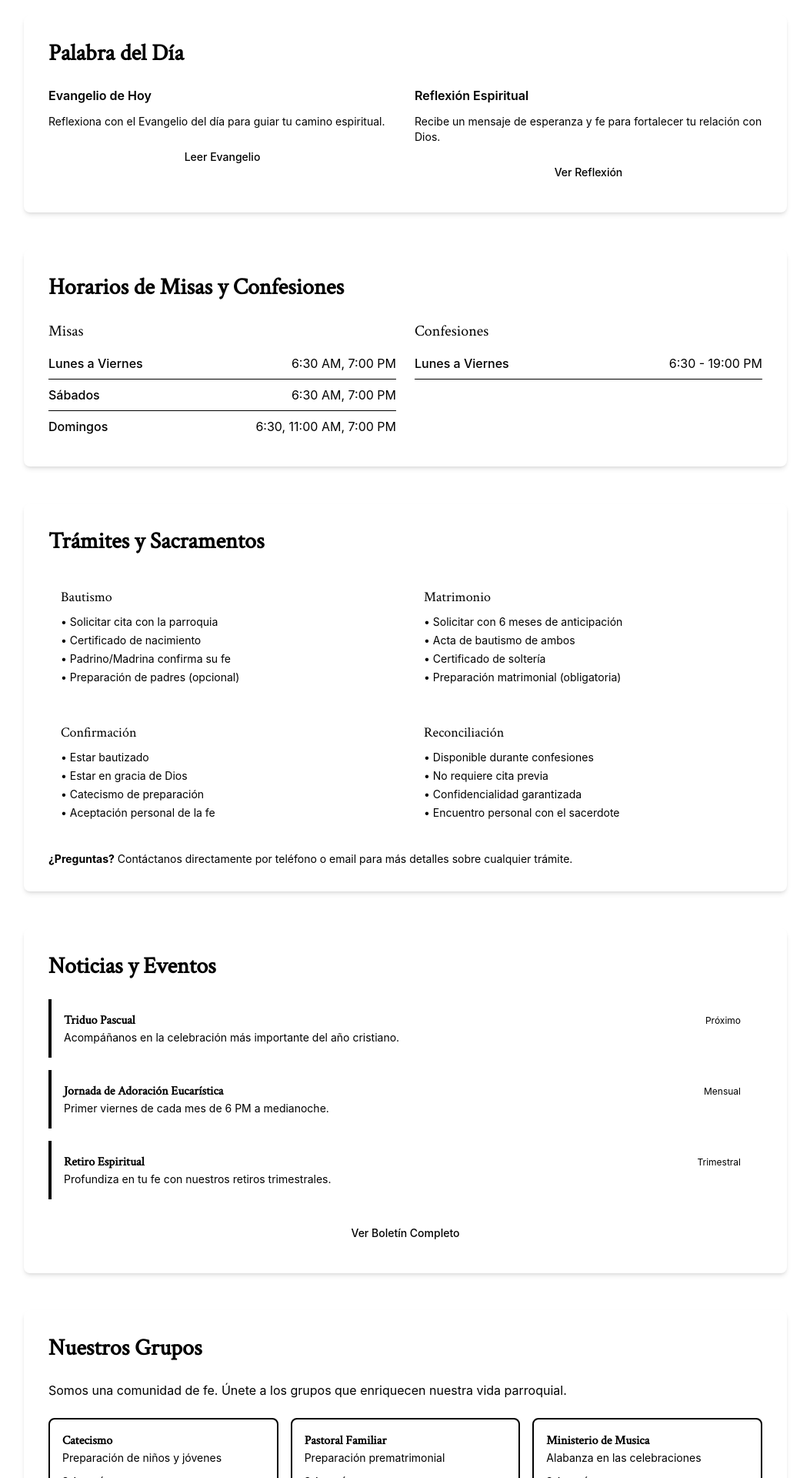
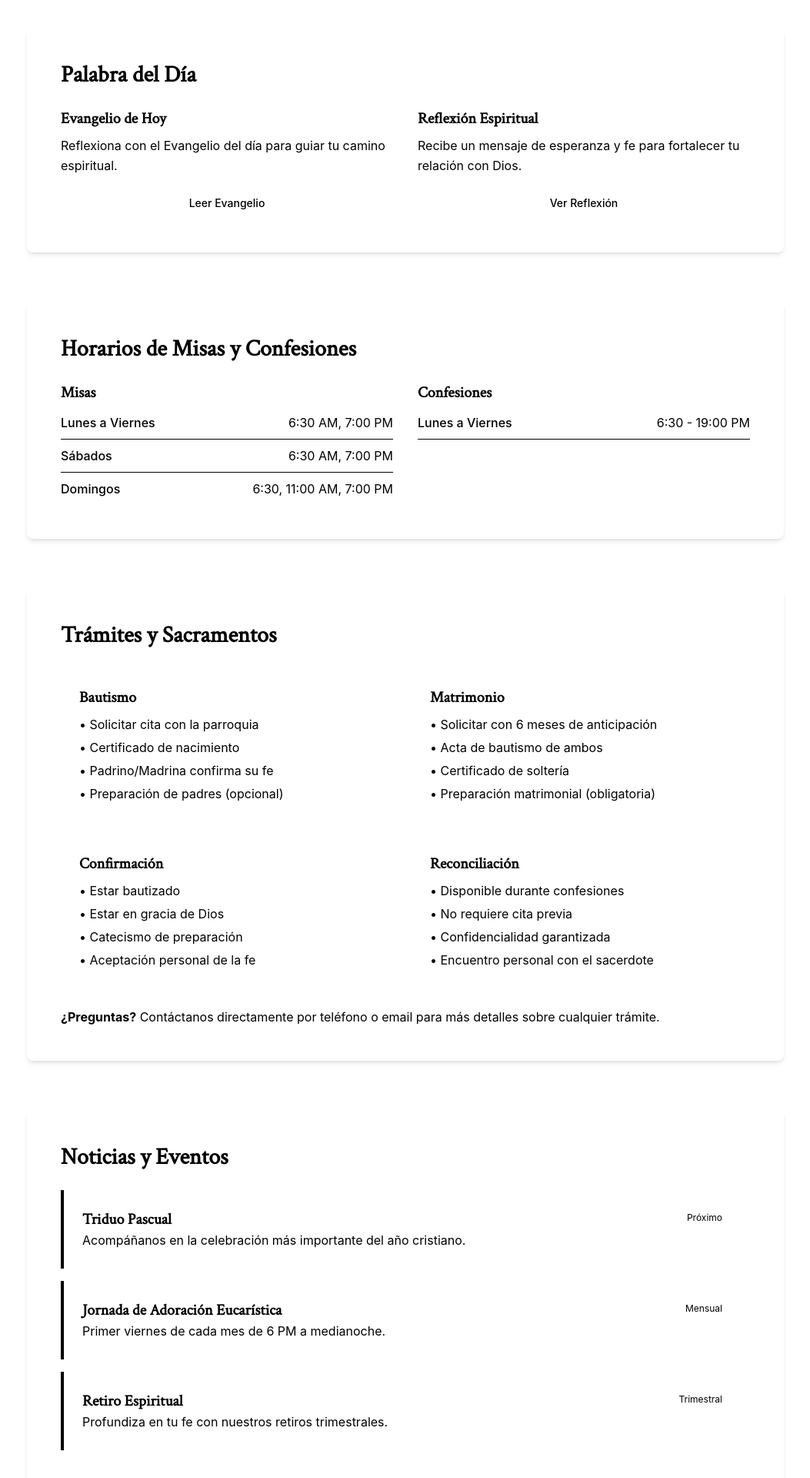
Before and after one commit to Feliverse/delcarmen, a React (Vite) app: page / in a window 1280 px wide. Shown: the part 880-2800 px from the top of the page at 77% size, without its empty margins (113-1166 px from the left). Built offline with nearby package versions, Linux system fonts and the light colour scheme; no server answers.

Commit message:
QA mobil first

```diff
--- a/src/App.tsx
+++ b/src/App.tsx
@@ -141,7 +141,7 @@ function App() {
       <Navbar links={NAV_LINKS} />
       <HeroSection />
 
-      <main className="mx-auto max-w-5xl space-y-12 px-4 py-12">
+      <main className="mx-auto max-w-5xl space-y-10 px-4 py-10 sm:px-5 md:space-y-14 md:py-14 lg:space-y-16 lg:py-16">
         <WordSection
           gospelContent={gospelContent}
           showGospel={showGospel}
--- a/src/components/modals/GroupModal.tsx
+++ b/src/components/modals/GroupModal.tsx
@@ -13,8 +13,8 @@ export function GroupModal({ group, onClose, whatsappLink }: GroupModalProps) {
     <div className="fixed inset-0 z-[70] bg-black/70 backdrop-blur-sm" onClick={onClose}>
       <div className="h-full w-full overflow-hidden bg-white shadow-2xl ring-1 ring-black/10 md:mx-auto md:my-[7.5vh] md:h-[85vh] md:w-[85vw] md:rounded-xl">
         <div className="flex h-full flex-col" onClick={(event) => event.stopPropagation()}>
-          <div className="flex items-center justify-between border-b border-conventual-ash/30 px-4 py-3 md:px-6 md:py-4">
-            <h3 className="font-serif text-2xl font-semibold text-conventual-habit md:text-3xl">{group.name}</h3>
+          <div className="flex items-center justify-between gap-3 border-b border-conventual-ash/30 px-4 py-3 md:px-6 md:py-4">
+            <h3 className="min-w-0 break-words font-serif text-xl font-semibold text-conventual-habit sm:text-2xl md:text-3xl">{group.name}</h3>
             <button
               type="button"
               aria-label="Cerrar modal"
@@ -41,7 +41,7 @@ export function GroupModal({ group, onClose, whatsappLink }: GroupModalProps) {
             </div>
 
             <div className="overflow-hidden rounded-lg border border-conventual-ash/25 bg-white shadow-sm">
-              <img src={group.image} alt={group.name} className="h-full min-h-64 w-full object-cover" />
+              <img src={group.image} alt={group.name} className="h-56 w-full object-cover sm:h-72 md:h-full md:min-h-64" />
             </div>
           </div>
         </div>
--- a/src/components/sections/GroupsSection.tsx
+++ b/src/components/sections/GroupsSection.tsx
@@ -7,10 +7,10 @@ type GroupsSectionProps = {
 
 export function GroupsSection({ groups, onSelectGroup }: GroupsSectionProps) {
   return (
-    <section id="grupos" className="scroll-mt-24 rounded-lg bg-white p-6 shadow-md md:p-8">
-      <h2 className="mb-6 font-serif text-3xl font-semibold text-conventual-habit">Nuestros Grupos</h2>
+    <section id="grupos" className="animate-fade-in-soft scroll-mt-24 rounded-lg bg-white p-5 shadow-md md:p-10 lg:p-11">
+      <h2 className="mb-4 font-serif text-2xl font-semibold text-conventual-habit md:mb-6 md:text-3xl">Nuestros Grupos</h2>
 
-      <p className="mb-6 text-conventual-ash">
+      <p className="mb-5 text-sm leading-relaxed text-conventual-ash md:mb-6 md:text-base">
         Somos una comunidad de fe. Únete a los grupos que enriquecen nuestra vida parroquial.
       </p>
 
@@ -27,10 +27,10 @@ export function GroupsSection({ groups, onSelectGroup }: GroupsSectionProps) {
                 onSelectGroup(grupo);
               }
             }}
-            className="rounded-lg border-2 border-conventual-ash p-4 text-left transition hover:border-conventual-gold hover:bg-conventual-light focus:outline-none focus:ring-2 focus:ring-conventual-gold/60"
+            className="rounded-lg border-2 border-conventual-ash p-4 text-left transition hover:border-conventual-gold hover:bg-conventual-light focus:outline-none focus:ring-2 focus:ring-conventual-gold/60 md:p-6"
           >
-            <h3 className="font-serif font-semibold text-conventual-habit">{grupo.name}</h3>
-            <p className="text-sm text-conventual-ash">{grupo.shortDescription}</p>
+            <h3 className="font-serif text-lg font-semibold text-conventual-habit md:text-xl">{grupo.name}</h3>
+            <p className="text-sm leading-relaxed text-conventual-ash md:text-base">{grupo.shortDescription}</p>
             <button
               type="button"
               onClick={() => onSelectGroup(grupo)}
--- a/src/components/sections/NewsSection.tsx
+++ b/src/components/sections/NewsSection.tsx
@@ -4,15 +4,15 @@ type NewsSectionProps = {
 
 export function NewsSection({ primaryButtonClass }: NewsSectionProps) {
   return (
-    <section id="noticias" className="scroll-mt-24 rounded-lg bg-white p-6 shadow-md md:p-8">
-      <h2 className="mb-6 font-serif text-3xl font-semibold text-conventual-habit">Noticias y Eventos</h2>
+    <section id="noticias" className="animate-fade-in-soft scroll-mt-24 rounded-lg bg-white p-5 shadow-md md:p-10 lg:p-11">
+      <h2 className="mb-4 font-serif text-2xl font-semibold text-conventual-habit md:mb-6 md:text-3xl">Noticias y Eventos</h2>
 
       <div className="space-y-4">
-        <div className="border-l-4 border-conventual-gold bg-conventual-light p-4">
-          <div className="flex items-start justify-between">
+        <div className="border-l-4 border-conventual-gold bg-conventual-light p-4 md:p-6">
+          <div className="flex flex-col gap-3 sm:flex-row sm:items-start sm:justify-between">
             <div>
-              <h3 className="font-serif font-semibold text-conventual-habit">Triduo Pascual</h3>
-              <p className="text-sm text-conventual-ash">
+              <h3 className="font-serif text-lg font-semibold text-conventual-habit md:text-xl">Triduo Pascual</h3>
+              <p className="text-sm leading-relaxed text-conventual-ash md:text-base">
                 Acompáñanos en la celebración más importante del año cristiano.
               </p>
             </div>
@@ -20,21 +20,21 @@ export function NewsSection({ primaryButtonClass }: NewsSectionProps) {
           </div>
         </div>
 
-        <div className="border-l-4 border-conventual-gold bg-conventual-light p-4">
-          <div className="flex items-start justify-between">
+        <div className="border-l-4 border-conventual-gold bg-conventual-light p-4 md:p-6">
+          <div className="flex flex-col gap-3 sm:flex-row sm:items-start sm:justify-between">
             <div>
-              <h3 className="font-serif font-semibold text-conventual-habit">Jornada de Adoración Eucarística</h3>
-              <p className="text-sm text-conventual-ash">Primer viernes de cada mes de 6 PM a medianoche.</p>
+              <h3 className="font-serif text-lg font-semibold text-conventual-habit md:text-xl">Jornada de Adoración Eucarística</h3>
+              <p className="text-sm leading-relaxed text-conventual-ash md:text-base">Primer viernes de cada mes de 6 PM a medianoche.</p>
             </div>
             <span className="rounded-md bg-conventual-habit px-3 py-1 text-xs text-conventual-light">Mensual</span>
           </div>
         </div>
 
-        <div className="border-l-4 border-conventual-gold bg-conventual-light p-4">
-          <div className="flex items-start justify-between">
+        <div className="border-l-4 border-conventual-gold bg-conventual-light p-4 md:p-6">
+          <div className="flex flex-col gap-3 sm:flex-row sm:items-start sm:justify-between">
             <div>
-              <h3 className="font-serif font-semibold text-conventual-habit">Retiro Espiritual</h3>
-              <p className="text-sm text-conventual-ash">Profundiza en tu fe con nuestros retiros trimestrales.</p>
+              <h3 className="font-serif text-lg font-semibold text-conventual-habit md:text-xl">Retiro Espiritual</h3>
+              <p className="text-sm leading-relaxed text-conventual-ash md:text-base">Profundiza en tu fe con nuestros retiros trimestrales.</p>
             </div>
             <span className="rounded-md bg-conventual-habit px-3 py-1 text-xs text-conventual-light">Trimestral</span>
           </div>
--- a/src/components/sections/ProceduresSection.tsx
+++ b/src/components/sections/ProceduresSection.tsx
@@ -1,12 +1,12 @@
 export function ProceduresSection() {
   return (
-    <section id="tramites" className="scroll-mt-24 rounded-lg bg-white p-6 shadow-md md:p-8">
-      <h2 className="mb-6 font-serif text-3xl font-semibold text-conventual-habit">Trámites y Sacramentos</h2>
+    <section id="tramites" className="animate-fade-in-soft scroll-mt-24 rounded-lg bg-white p-5 shadow-md md:p-10 lg:p-11">
+      <h2 className="mb-4 font-serif text-2xl font-semibold text-conventual-habit md:mb-6 md:text-3xl">Trámites y Sacramentos</h2>
 
       <div className="grid gap-4 md:grid-cols-2">
-        <div className="rounded-lg bg-conventual-light p-4">
-          <h3 className="mb-2 font-serif text-lg text-conventual-habit">Bautismo</h3>
-          <ul className="space-y-1 text-sm text-conventual-ash">
+        <div className="rounded-lg bg-conventual-light p-4 md:p-6">
+          <h3 className="mb-2 font-serif text-lg font-semibold text-conventual-habit md:text-xl">Bautismo</h3>
+          <ul className="space-y-1 text-sm leading-relaxed text-conventual-ash md:text-base">
             <li>• Solicitar cita con la parroquia</li>
             <li>• Certificado de nacimiento</li>
             <li>• Padrino/Madrina confirma su fe</li>
@@ -14,9 +14,9 @@ export function ProceduresSection() {
           </ul>
         </div>
 
-        <div className="rounded-lg bg-conventual-light p-4">
-          <h3 className="mb-2 font-serif text-lg text-conventual-habit">Matrimonio</h3>
-          <ul className="space-y-1 text-sm text-conventual-ash">
+        <div className="rounded-lg bg-conventual-light p-4 md:p-6">
+          <h3 className="mb-2 font-serif text-lg font-semibold text-conventual-habit md:text-xl">Matrimonio</h3>
+          <ul className="space-y-1 text-sm leading-relaxed text-conventual-ash md:text-base">
             <li>• Solicitar con 6 meses de anticipación</li>
             <li>• Acta de bautismo de ambos</li>
             <li>• Certificado de soltería</li>
@@ -24,9 +24,9 @@ export function ProceduresSection() {
           </ul>
         </div>
 
-        <div className="rounded-lg bg-conventual-light p-4">
-          <h3 className="mb-2 font-serif text-lg text-conventual-habit">Confirmación</h3>
-          <ul className="space-y-1 text-sm text-conventual-ash">
+        <div className="rounded-lg bg-conventual-light p-4 md:p-6">
+          <h3 className="mb-2 font-serif text-lg font-semibold text-conventual-habit md:text-xl">Confirmación</h3>
+          <ul className="space-y-1 text-sm leading-relaxed text-conventual-ash md:text-base">
             <li>• Estar bautizado</li>
             <li>• Estar en gracia de Dios</li>
             <li>• Catecismo de preparación</li>
@@ -34,9 +34,9 @@ export function ProceduresSection() {
           </ul>
         </div>
 
-        <div className="rounded-lg bg-conventual-light p-4">
-          <h3 className="mb-2 font-serif text-lg text-conventual-habit">Reconciliación</h3>
-          <ul className="space-y-1 text-sm text-conventual-ash">
+        <div className="rounded-lg bg-conventual-light p-4 md:p-6">
+          <h3 className="mb-2 font-serif text-lg font-semibold text-conventual-habit md:text-xl">Reconciliación</h3>
+          <ul className="space-y-1 text-sm leading-relaxed text-conventual-ash md:text-base">
             <li>• Disponible durante confesiones</li>
             <li>• No requiere cita previa</li>
             <li>• Confidencialidad garantizada</li>
@@ -45,7 +45,7 @@ export function ProceduresSection() {
         </div>
       </div>
 
-      <p className="mt-6 text-sm text-conventual-ash">
+      <p className="mt-5 text-sm leading-relaxed text-conventual-ash md:mt-6 md:text-base">
         <strong>¿Preguntas?</strong> Contáctanos directamente por teléfono o email para más detalles sobre cualquier trámite.
       </p>
     </section>
--- a/src/components/sections/SchedulesSection.tsx
+++ b/src/components/sections/SchedulesSection.tsx
@@ -1,23 +1,23 @@
 export function SchedulesSection() {
   return (
-    <section id="horarios" className="scroll-mt-24 rounded-lg bg-white p-6 shadow-md md:p-8">
-      <h2 className="mb-6 font-serif text-3xl font-semibold text-conventual-habit">
+    <section id="horarios" className="animate-fade-in-soft scroll-mt-24 rounded-lg bg-white p-5 shadow-md md:p-10 lg:p-11">
+      <h2 className="mb-4 font-serif text-2xl font-semibold text-conventual-habit md:mb-6 md:text-3xl">
         Horarios de Misas y Confesiones
       </h2>
 
-      <div className="grid gap-6 md:grid-cols-2">
+      <div className="grid gap-5 md:grid-cols-2 md:gap-8">
         <div>
-          <h3 className="mb-4 font-serif text-xl text-conventual-habit">Misas</h3>
-          <ul className="space-y-2 text-conventual-ash">
-            <li className="flex justify-between border-b pb-2">
+          <h3 className="mb-3 font-serif text-lg font-semibold text-conventual-habit md:text-xl">Misas</h3>
+          <ul className="space-y-2 text-sm leading-relaxed text-conventual-ash md:text-base">
+            <li className="flex flex-col gap-1 border-b pb-2 sm:flex-row sm:items-center sm:justify-between">
               <span className="font-medium">Lunes a Viernes</span>
               <span>6:30 AM, 7:00 PM</span>
             </li>
-            <li className="flex justify-between border-b pb-2">
+            <li className="flex flex-col gap-1 border-b pb-2 sm:flex-row sm:items-center sm:justify-between">
               <span className="font-medium">Sábados</span>
               <span>6:30 AM, 7:00 PM</span>
             </li>
-            <li className="flex justify-between pb-2">
+            <li className="flex flex-col gap-1 pb-2 sm:flex-row sm:items-center sm:justify-between">
               <span className="font-medium">Domingos</span>
               <span>6:30, 11:00 AM, 7:00 PM</span>
             </li>
@@ -25,9 +25,9 @@ export function SchedulesSection() {
         </div>
 
         <div>
-          <h3 className="mb-4 font-serif text-xl text-conventual-habit">Confesiones</h3>
-          <ul className="space-y-2 text-conventual-ash">
-            <li className="flex justify-between border-b pb-2">
+          <h3 className="mb-3 font-serif text-lg font-semibold text-conventual-habit md:text-xl">Confesiones</h3>
+          <ul className="space-y-2 text-sm leading-relaxed text-conventual-ash md:text-base">
+            <li className="flex flex-col gap-1 border-b pb-2 sm:flex-row sm:items-center sm:justify-between">
               <span className="font-medium">Lunes a Viernes</span>
               <span>6:30 - 19:00 PM</span>
             </li>
--- a/src/components/sections/WordSection.tsx
+++ b/src/components/sections/WordSection.tsx
@@ -30,13 +30,13 @@ export function WordSection({
   primaryButtonClass,
 }: WordSectionProps) {
   return (
-    <section id="palabra" className="scroll-mt-24 rounded-lg bg-white p-6 shadow-md md:p-8">
-      <h2 className="mb-6 font-serif text-3xl font-semibold text-conventual-habit">Palabra del Día</h2>
+    <section id="palabra" className="animate-fade-in-soft scroll-mt-24 rounded-lg bg-white p-5 shadow-md md:p-10 lg:p-11">
+      <h2 className="mb-4 font-serif text-2xl font-semibold text-conventual-habit md:mb-6 md:text-3xl">Palabra del Día</h2>
 
-      <div className="grid gap-6 md:grid-cols-2">
+      <div className="grid gap-5 md:grid-cols-2 md:gap-8">
         <div>
-          <h3 className="mb-3 font-semibold text-conventual-habit">Evangelio de Hoy</h3>
-          <p className="mb-4 text-sm text-conventual-ash">
+          <h3 className="mb-2 font-serif text-lg font-semibold text-conventual-habit md:text-xl">Evangelio de Hoy</h3>
+          <p className="mb-4 max-w-prose text-sm leading-relaxed text-conventual-ash md:text-base">
             Reflexiona con el Evangelio del día para guiar tu camino espiritual.
           </p>
           <button
@@ -64,8 +64,8 @@ export function WordSection({
         </div>
 
         <div>
-          <h3 className="mb-3 font-semibold text-conventual-habit">Reflexión Espiritual</h3>
-          <p className="mb-4 text-sm text-conventual-ash">
+          <h3 className="mb-2 font-serif text-lg font-semibold text-conventual-habit md:text-xl">Reflexión Espiritual</h3>
+          <p className="mb-4 max-w-prose text-sm leading-relaxed text-conventual-ash md:text-base">
             Recibe un mensaje de esperanza y fe para fortalecer tu relación con Dios.
           </p>
           <button
--- a/src/index.css
+++ b/src/index.css
@@ -22,6 +22,28 @@ body {
   }
 }
 
+@keyframes fadeInSoft {
+  from {
+    opacity: 0;
+    transform: translateY(12px);
+  }
+  to {
+    opacity: 1;
+    transform: translateY(0);
+  }
+}
+
 .animate-fade-in-up {
   animation: fadeInUp 220ms ease-out;
 }
+
+.animate-fade-in-soft {
+  animation: fadeInSoft 560ms ease-out both;
+}
+
+@media (prefers-reduced-motion: reduce) {
+  .animate-fade-in-up,
+  .animate-fade-in-soft {
+    animation: none;
+  }
+}
```
Also changed, not shown: src/components/layout/Navbar.tsx (+4 -4 lines), src/components/sections/ContactSection.tsx (+8 -8 lines), src/components/sections/HeroSection.tsx (+7 -7 lines), tailwind.config.ts (+4 -4 lines), 1 other file (tests, documents, lock files or other folders).
